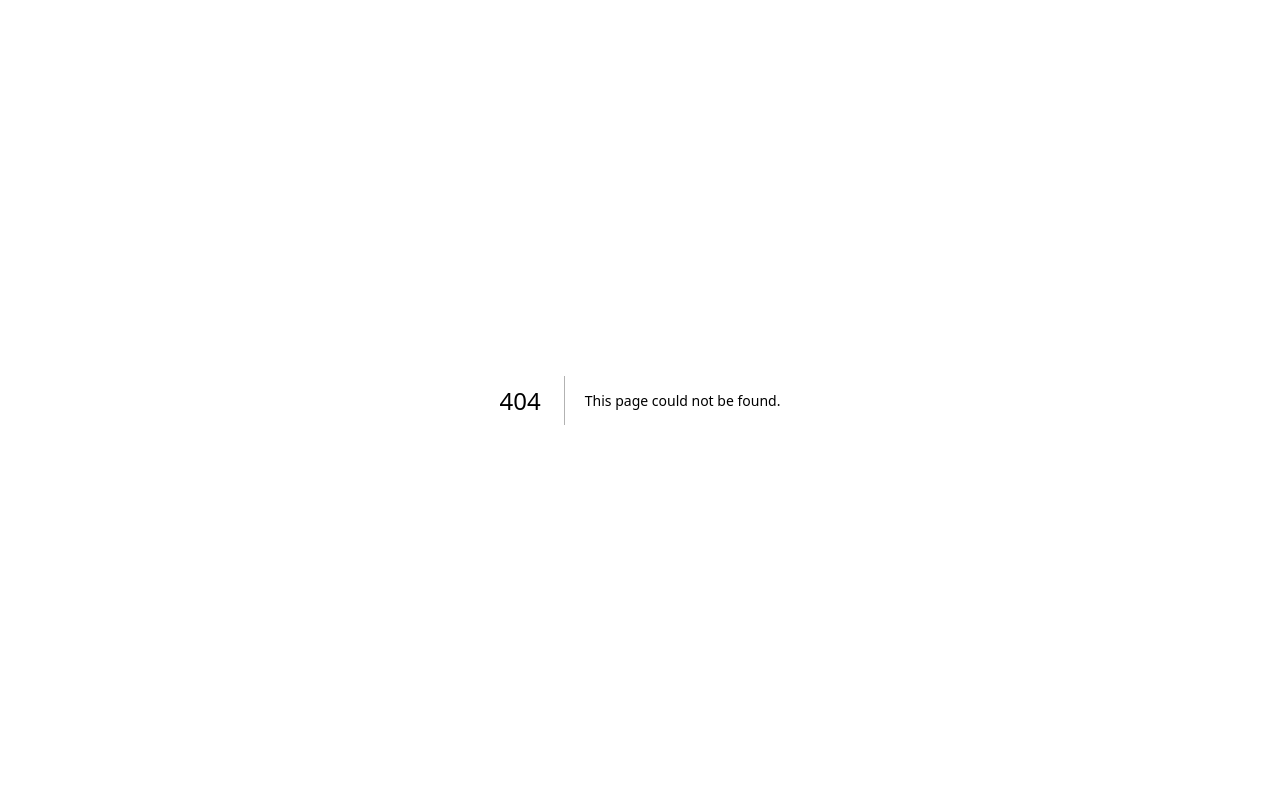
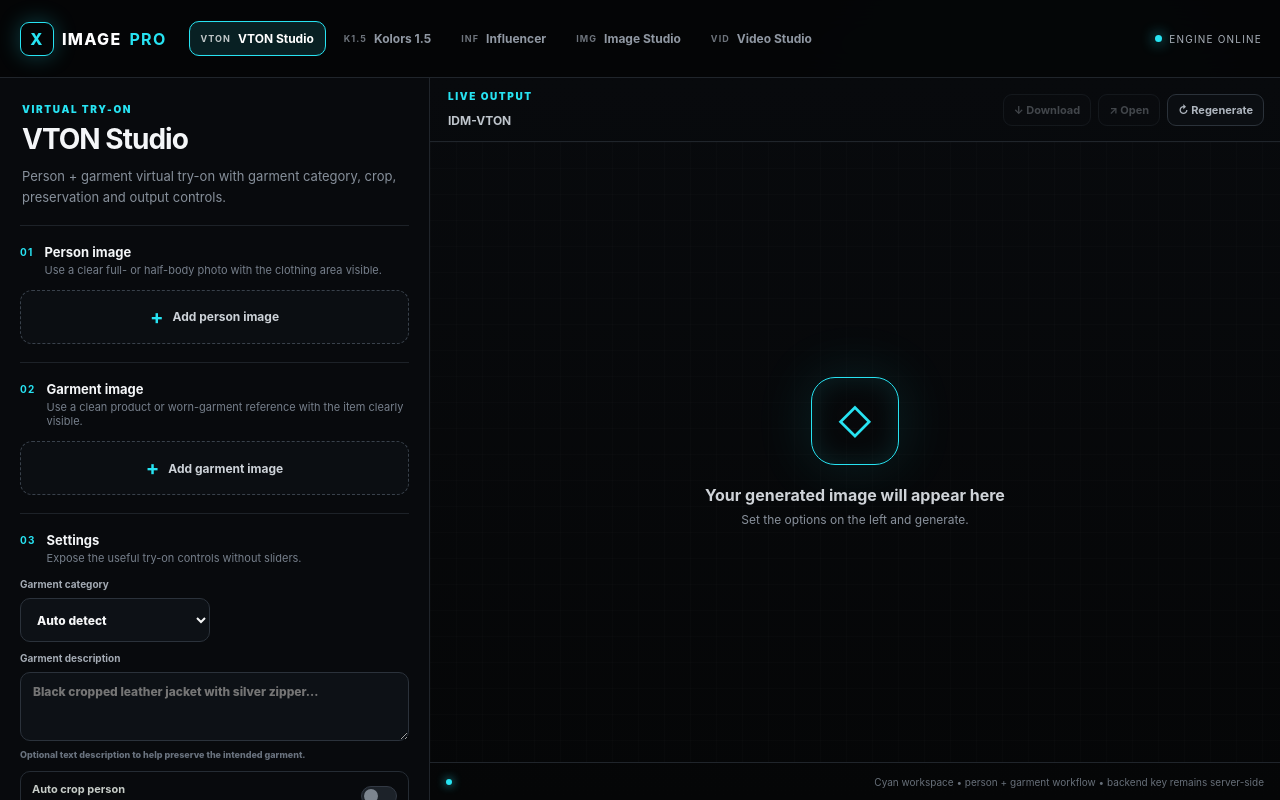
Before and after one commit to xbuildpro/xnanopro, a Next.js app: page /studio/vton in a window 1280 px wide. Before the commit this address had no page. Built offline with nearby package versions, Linux system fonts and the light colour scheme.

Commit message:
Add cyan VTON Studio page

```diff
--- /dev/null
+++ b/app/studio/vton/page.js
@@ -0,0 +1,41 @@
+import StudioShell from "../StudioShell";
+
+export const metadata = { title: "VTON Studio — XImage Pro" };
+
+const config = {
+  slug: "vton-studio",
+  path: "/studio/vton",
+  accent: "cyan",
+  kicker: "VIRTUAL TRY-ON",
+  title: "VTON Studio",
+  description: "Person + garment virtual try-on with garment category, crop, preservation and output controls.",
+  modelLabel: "IDM-VTON",
+  glyph: "◇",
+  endpoint: "/api/vton",
+  requiresPrompt: false,
+  showPrompt: false,
+  uploadGroups: [
+    { key: "person", label: "Person image", copy: "Use a clear full- or half-body photo with the clothing area visible.", max: 1, multiple: false, required: true, button: "Add person image" },
+    { key: "garment", label: "Garment image", copy: "Use a clean product or worn-garment reference with the item clearly visible.", max: 1, multiple: false, required: true, button: "Add garment image" },
+  ],
+  fields: [
+    { key: "category", label: "Garment category", default: "auto", options: [
+      { value: "auto", label: "Auto detect" },
+      { value: "upper_body", label: "Upper body" },
+      { value: "lower_body", label: "Lower body" },
+      { value: "dresses", label: "Dress / full body" },
+    ] },
+    { key: "garmentDescription", label: "Garment description", type: "textarea", span: 2, rows: 3, default: "", placeholder: "Black cropped leather jacket with silver zipper…", help: "Optional text description to help preserve the intended garment." },
+    { key: "crop", label: "Auto crop person", type: "toggle", default: false, help: "Allow the model to crop/normalize the person image when useful." },
+    { key: "preservePose", label: "Preserve pose", type: "toggle", default: true, help: "Prefer the original pose and body proportions." },
+    { key: "preserveFace", label: "Preserve face / identity", type: "toggle", default: true, help: "Keep the subject recognizably the same." },
+    { key: "seed", label: "Seed", type: "number", default: "", min: 0, step: 1, help: "Leave blank for random." },
+    { key: "count", label: "Outputs", default: "1", options: ["1","2","4"] },
+    { key: "outputFormat", label: "Output format", default: "png", options: ["png","jpeg"] },
+  ],
+  settingsHelp: "Expose the useful try-on controls without sliders.",
+  footerNote: "Cyan workspace • person + garment workflow • backend key remains server-side",
+  cta: "TRY ON GARMENT",
+};
+
+export default function Page() { return <StudioShell config={config} />; }
```
